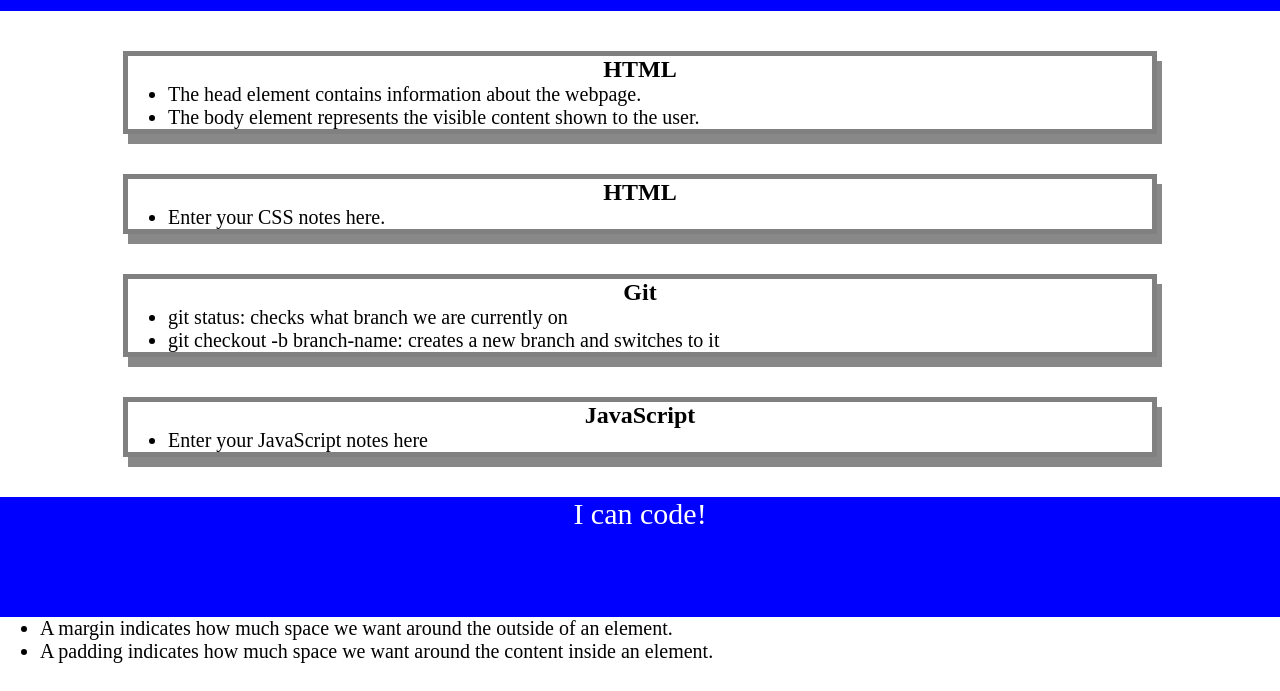
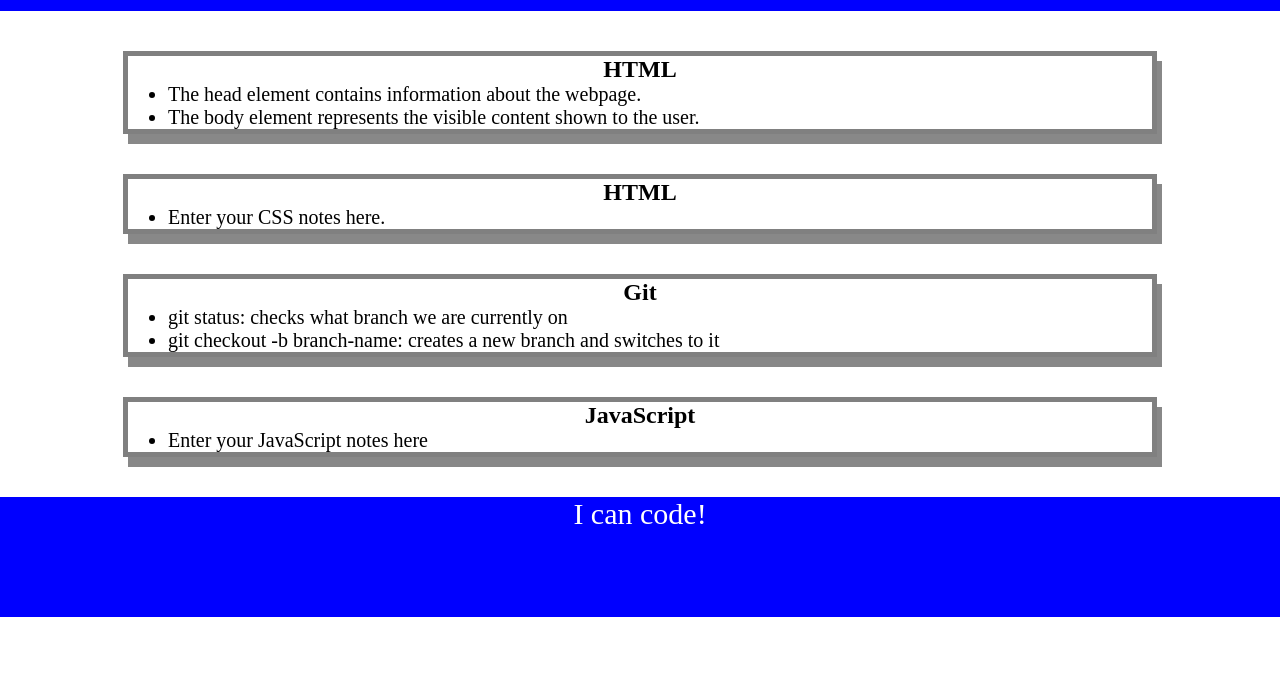
Before and after one commit to Pixls112/prework-study-guide, a plain HTML site: page index.html in a window 1280 px wide. Shown: the part 109-800 px from the top of the page. Drawn offline with Linux system fonts and the light colour scheme.

```diff
--- a/index.html
+++ b/index.html
@@ -50,8 +50,3 @@
     </footer>
   </body>
 </html>
-
-<ul>
-  <li>A margin indicates how much space we want around the outside of an element.</li>
-  <li>A padding indicates how much space we want around the content inside an element.</li>
-</ul>
```
